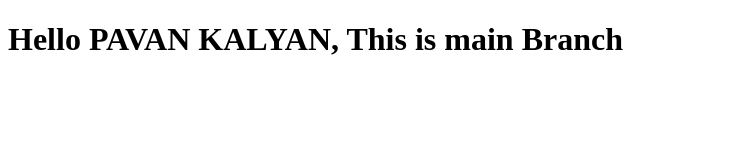
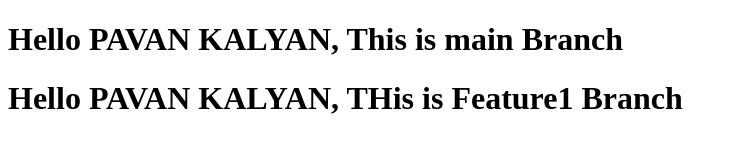
Before and after one commit to pavanummagani1/branch_Merge_Task1, a plain HTML site: page index.html in a window 1280 px wide. Shown: the whole page, without its empty margins (0-738 px from the left). Drawn offline with Linux system fonts and the light colour scheme.

Commit message:
Feature1 Branch

```diff
--- a/index.html
+++ b/index.html
@@ -8,6 +8,7 @@
 <body>
     <!--Main Branch-->
     <h1>Hello PAVAN KALYAN, This is main Branch</h1>
-
+        <!-- Feature1 Branch-->
+    <h1>Hello PAVAN KALYAN, THis is Feature1 Branch</h1>
 </body>
 </html>
```
